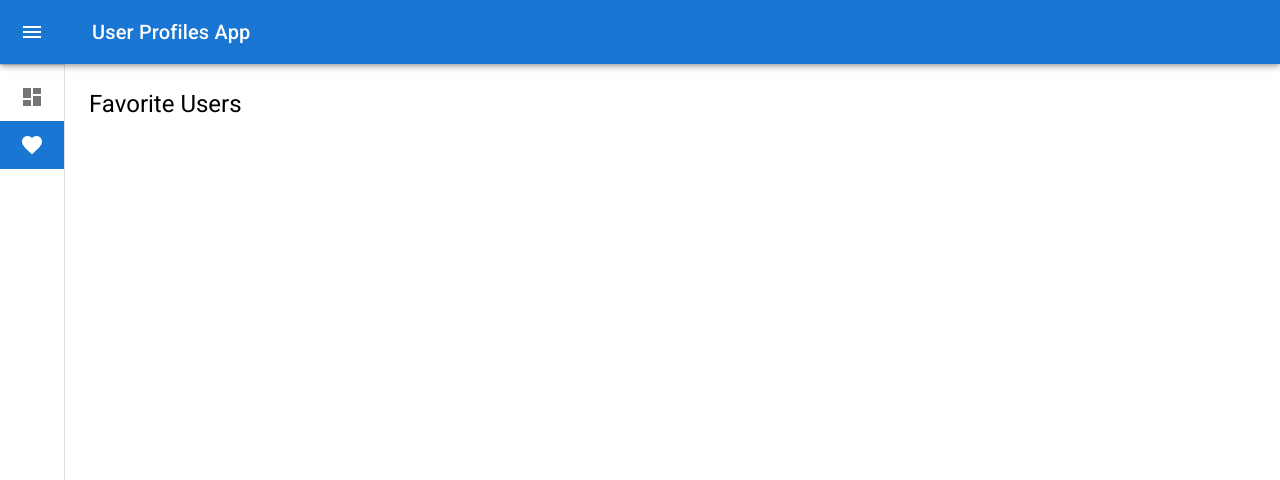
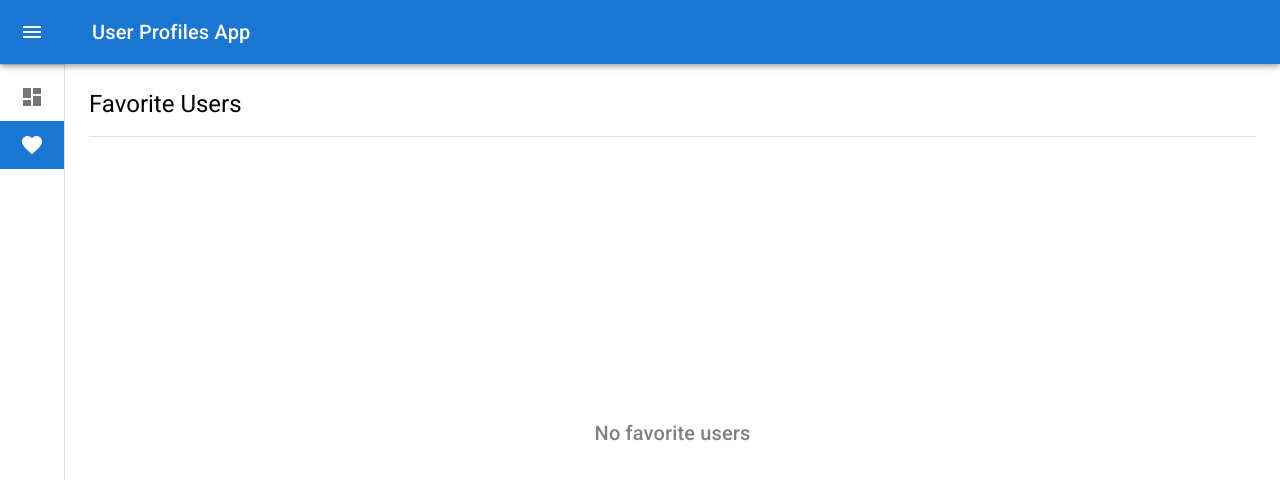
Before and after one commit to SShahid97/users, a React (Vite) app: page /favorite-users in a window 1280 px wide. Shown: the top 480 px of the page. Built offline with nearby package versions, Linux system fonts and the light colour scheme.

Commit message:
feat: develop ui for empty state

```diff
--- /dev/null
+++ b/src/common/Empty.tsx
@@ -0,0 +1,22 @@
+import { Box, Typography } from "@mui/material";
+
+type EmptyProps = {
+  description?: string;
+};
+const Empty = ({ description = "Empty" }: EmptyProps) => {
+  return (
+    <Box
+      display={"flex"}
+      height={"70vh"}
+      alignItems={"center"}
+      justifyContent={"center"}
+      width={"100%"}
+    >
+      <Typography variant="h6" component="h4" fontWeight={500} color={'gray'}>
+        {description}
+      </Typography>
+    </Box>
+  );
+};
+
+export default Empty;
--- a/src/domain/users/components/cards/CardContentBox.tsx
+++ b/src/domain/users/components/cards/CardContentBox.tsx
@@ -5,7 +5,7 @@ type CardContentBoxProps = {
 };
 const CardContentBox = ({ icon: Icon, text }: CardContentBoxProps) => {
   return (
-    <Box display="flex" alignItems="flex-start" gap={2} mb={1}>
+    <Box display="flex" alignItems="flex-start" gap={2} >
       <Icon />
       <Typography
         maxWidth={"200px"}
--- a/src/domain/users/components/cards/UserCard.tsx
+++ b/src/domain/users/components/cards/UserCard.tsx
@@ -82,6 +82,7 @@ function UserCard({ user }: UserCardProps) {
         }
         title={`${user?.firstName} ${user?.lastName}`}
         subheader={user?.company?.title}
+        titleTypographyProps={{fontWeight:500, fontSize:18}}
       />
       <Divider style={{ width: "90%", margin: "auto" }} />
       <CardContent style={{ paddingTop: 10, paddingBottom: 0 }}>
@@ -89,7 +90,7 @@ function UserCard({ user }: UserCardProps) {
         <CardContentBox icon={Call} text={user?.phone} />
         <CardContentBox icon={Place} text={user?.address?.address} />
       </CardContent>
-      <CardActions>
+      <CardActions style={{justifyContent:'space-between'}}>
         <IconButton aria-label="view detail" onClick={handleNavigate}>
           <Tooltip TransitionComponent={Zoom} title="Click to view details">
             <Visibility />
--- a/src/domain/users/favorite-users/FavoriteUsers.tsx
+++ b/src/domain/users/favorite-users/FavoriteUsers.tsx
@@ -1,7 +1,8 @@
 import UsersList from "../components/UsersList";
 import { useEffect, useState } from "react";
 import { useAppSelector } from "../../../store/hooks";
-import { Box, Typography } from "@mui/material";
+import { Box, Divider, Typography } from "@mui/material";
+import Empty from "../../../common/Empty";
 
 const FavoriteUsers = () => {
   const { favoriteUsers } = useAppSelector((state) => state.reducer.user);
@@ -15,11 +16,16 @@ const FavoriteUsers = () => {
     }
   }, [favoriteUsers]);
   return (
-    <Box display={'flex'} flexDirection={'column'} gap={4}>
-       <Typography variant="h5" component="h5" color="black">
-          Favorite Users
-        </Typography>
-      <UsersList userList={favoriteUsers ?? []} backdropOpen={open} />
+    <Box display={"flex"} flexDirection={"column"} gap={2}>
+      <Typography variant="h5" component="h5" color="black">
+        Favorite Users
+      </Typography>
+      <Divider/>
+      {favoriteUsers.length > 0 ? (
+        <UsersList userList={favoriteUsers ?? []} backdropOpen={open} />
+      ) : (
+        <Empty description="No favorite users"/>
+      )}
     </Box>
   );
 };
```
